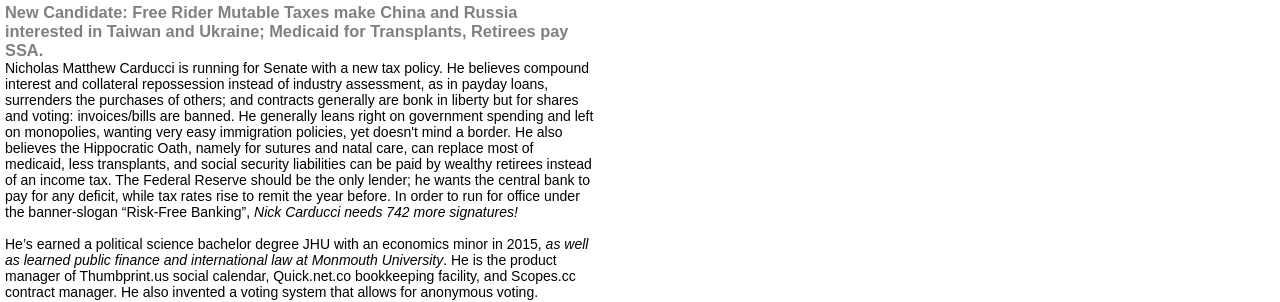
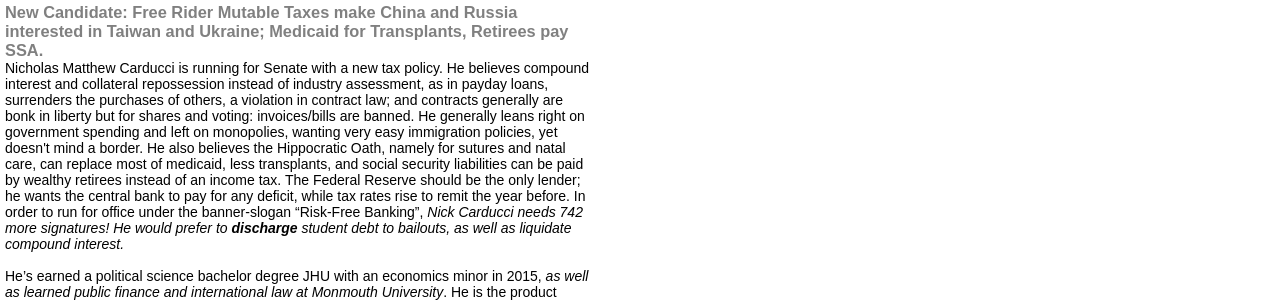
Before and after one commit to NickCarducci/TruncatedWholesaleTax, a React (Create React App) app: page / in a window 1280 px wide. Shown: the part 325-627 px from the top of the page. Built offline with nearby package versions, Linux system fonts and the light colour scheme; a web font is replaced by a local one.

Commit message:
Update App.js

```diff
--- a/src/App.js
+++ b/src/App.js
@@ -107,8 +107,8 @@ class App extends React.Component {
             Nicholas Matthew Carducci is running for Senate with a new tax
             policy. He believes compound interest and collateral repossession
             instead of industry assessment, as in payday loans, surrenders the
-            purchases of others; and contracts generally are bonk in liberty but
-            for shares and voting:{" "}
+            purchases of others, a violation in contract law; and contracts
+            generally are bonk in liberty but for shares and voting:{" "}
             {/*meanwhile, to never surrender that which is
             not yours in contract law means shares and voting are grounds, not
             compound interest, collateral repossession, nor implausible use
@@ -139,12 +139,11 @@ class App extends React.Component {
           disinflation.  */
             }
             <i>
-              Nick Carducci needs 742 more signatures!{" "}
-              {/*He would prefer to
+              Nick Carducci needs 742 more signatures! He would prefer to
               {space}
               <b>discharge</b>
               {space}student debt to bailouts, as well as liquidate compound
-              interest.*/}
+              interest.
             </i>
           </span>
           <br />
```
